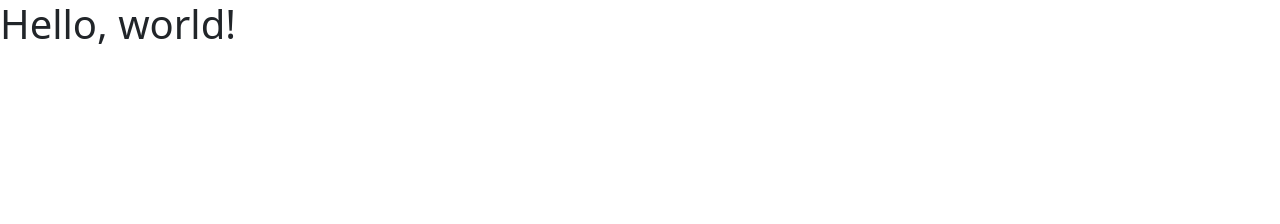
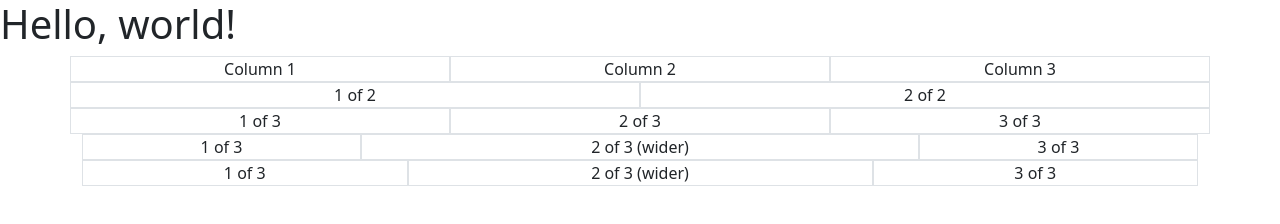
Before and after one commit to indaprili/TeknologiWebMultimedia, a plain HTML site: page BELAJAR_BOOTSTRAP/index.html in a window 1280 px wide. Drawn offline with Linux system fonts and the light colour scheme; files that its build step writes are made by us from their sources; files whose address does not match are found by name.

Commit message:
PERCOBAAN2

```diff
--- a/BELAJAR_BOOTSTRAP/index.html
+++ b/BELAJAR_BOOTSTRAP/index.html
@@ -11,6 +11,63 @@
 <body>
     <h1>Hello, world!</h1>
     <script src="js/bootstrap.js"></script>
+    <div class="container text-center">
+        <div class="row">
+            <div class="col border">
+                Column 1
+            </div>
+            <div class="col border">
+                Column 2
+            </div>
+            <div class="col border">
+                Column 3
+            </div>
+        </div>
+    </div>
+    <div class="container text-center">
+        <div class="row">
+            <div class="col border">
+                1 of 2
+            </div>
+            <div class="col border">
+                2 of 2
+            </div>
+        </div>
+        <div class="row">
+            <div class="col border">
+                1 of 3
+            </div>
+            <div class="col border">
+                2 of 3
+            </div>
+            <div class="col border">
+                3 of 3
+            </div>
+        </div>
+        <div class="container text-center">
+            <div class="row">
+                <div class="col border">
+                    1 of 3
+                </div>
+                <div class="col-6 border">
+                    2 of 3 (wider)
+                </div>
+                <div class="col border">
+                    3 of 3
+                </div>
+            </div>
+            <div class="row">
+                <div class="col border">
+                    1 of 3
+                </div>
+                <div class="col-5 border">
+                    2 of 3 (wider)
+                </div>
+                <div class="col border">
+                    3 of 3
+                </div>
+            </div>
+        </div>
 </body>
 
 </html>
```
